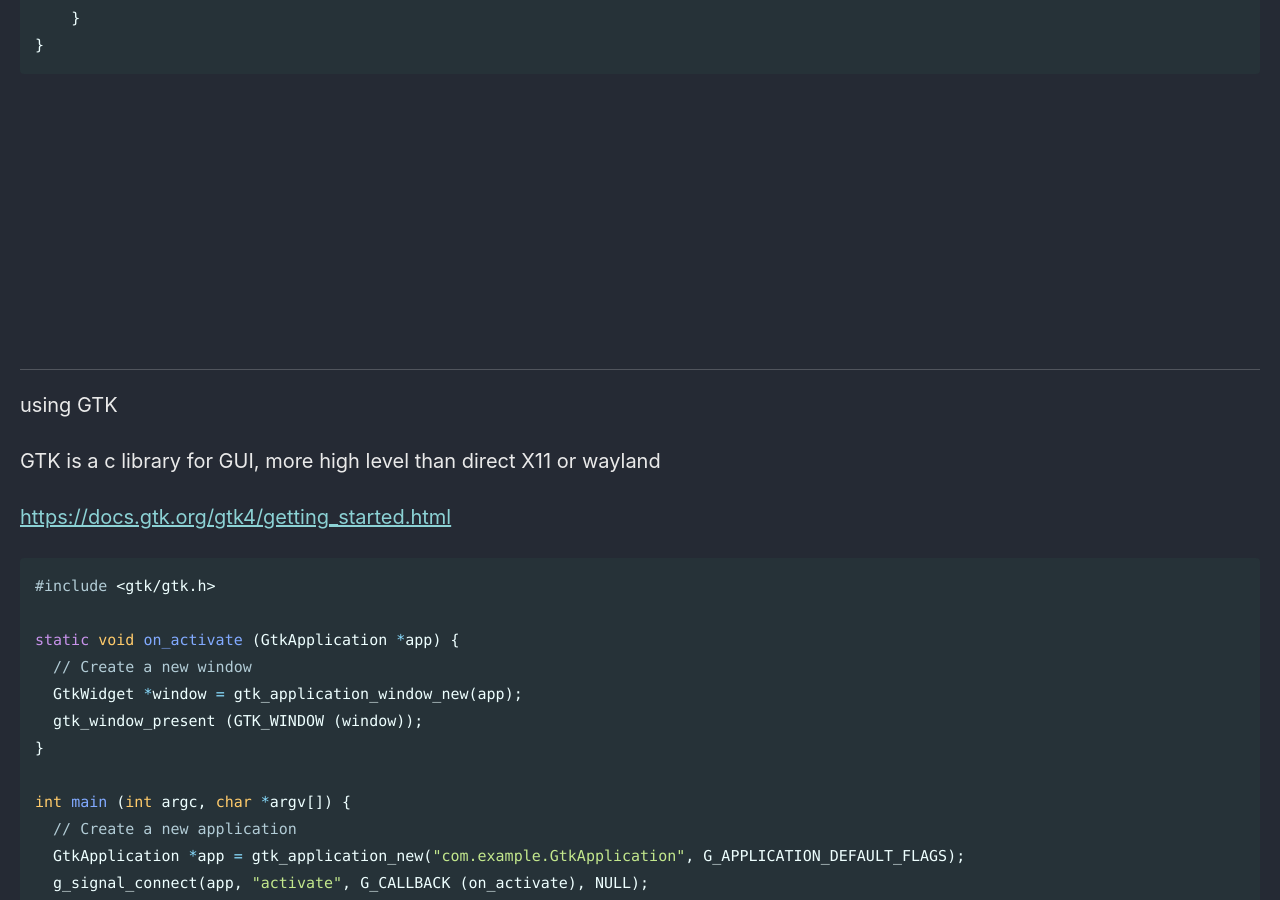
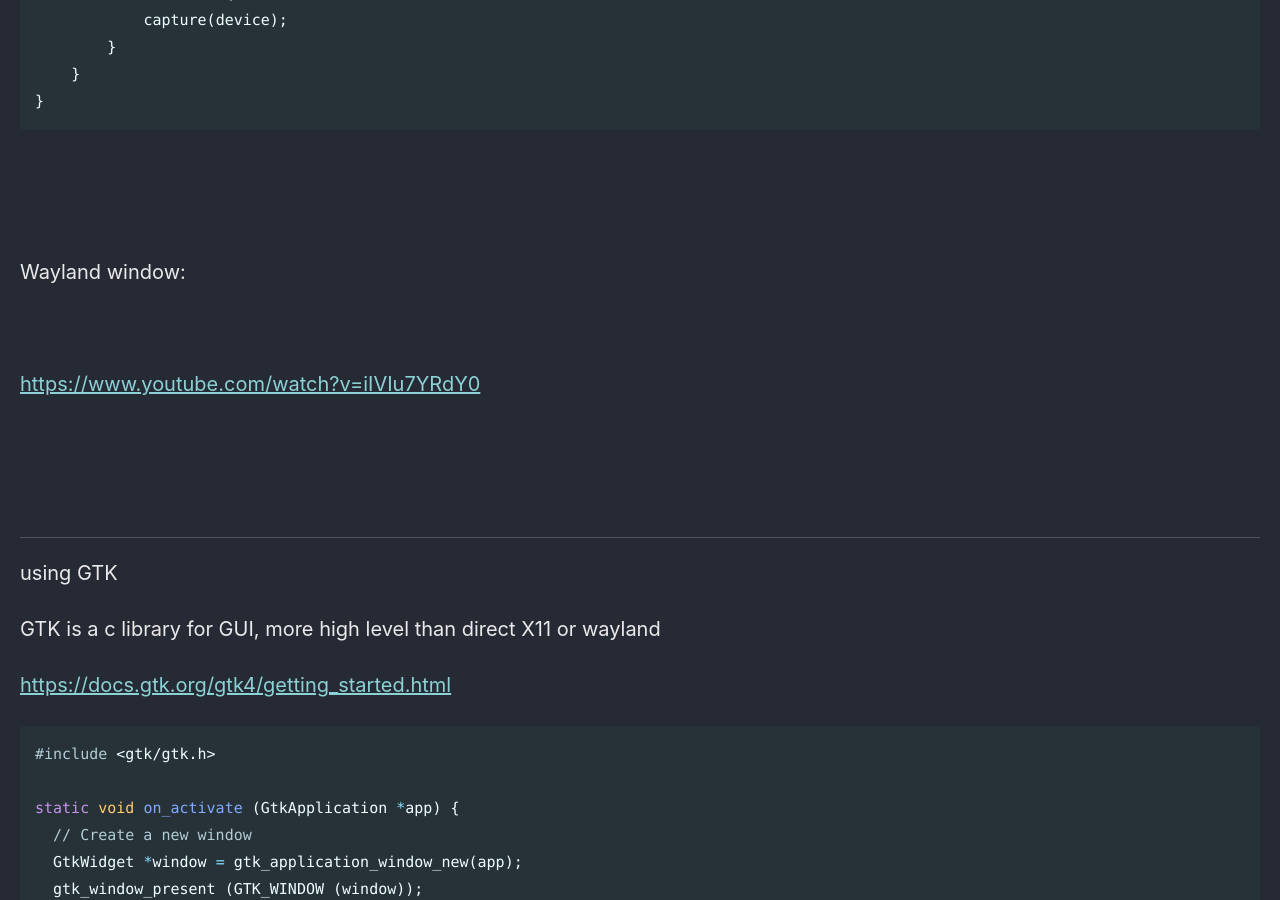
Before and after one commit to Connor-McCartney/Connor-McCartney.github.io, a Jekyll site: the page built from _pages/misc/xguic.md, in a window 1280 px wide and 900 px high, scrolled down 15799 px. Built offline with Jekyll 4.4.1, drawn with Linux system fonts in a browser that asks for light colours; cached includes are drawn as plain includes.

Commit message:
Update xguic.md

```diff
--- a/_pages/misc/xguic.md
+++ b/_pages/misc/xguic.md
@@ -565,6 +565,8 @@ int main() {
 
 Detect on both wayland/xorg:
 
+<br>
+
 `evtest /dev/input/by-id/usb-*event-kbd`
 
 <https://github.com/freedesktop-unofficial-mirror/evtest/blob/master/evtest.c>
@@ -613,7 +615,12 @@ int main () {
 
 <br>
 
+Wayland window:
+
 <br>
+
+<https://www.youtube.com/watch?v=iIVIu7YRdY0>
+
 
 <br>
 
```
